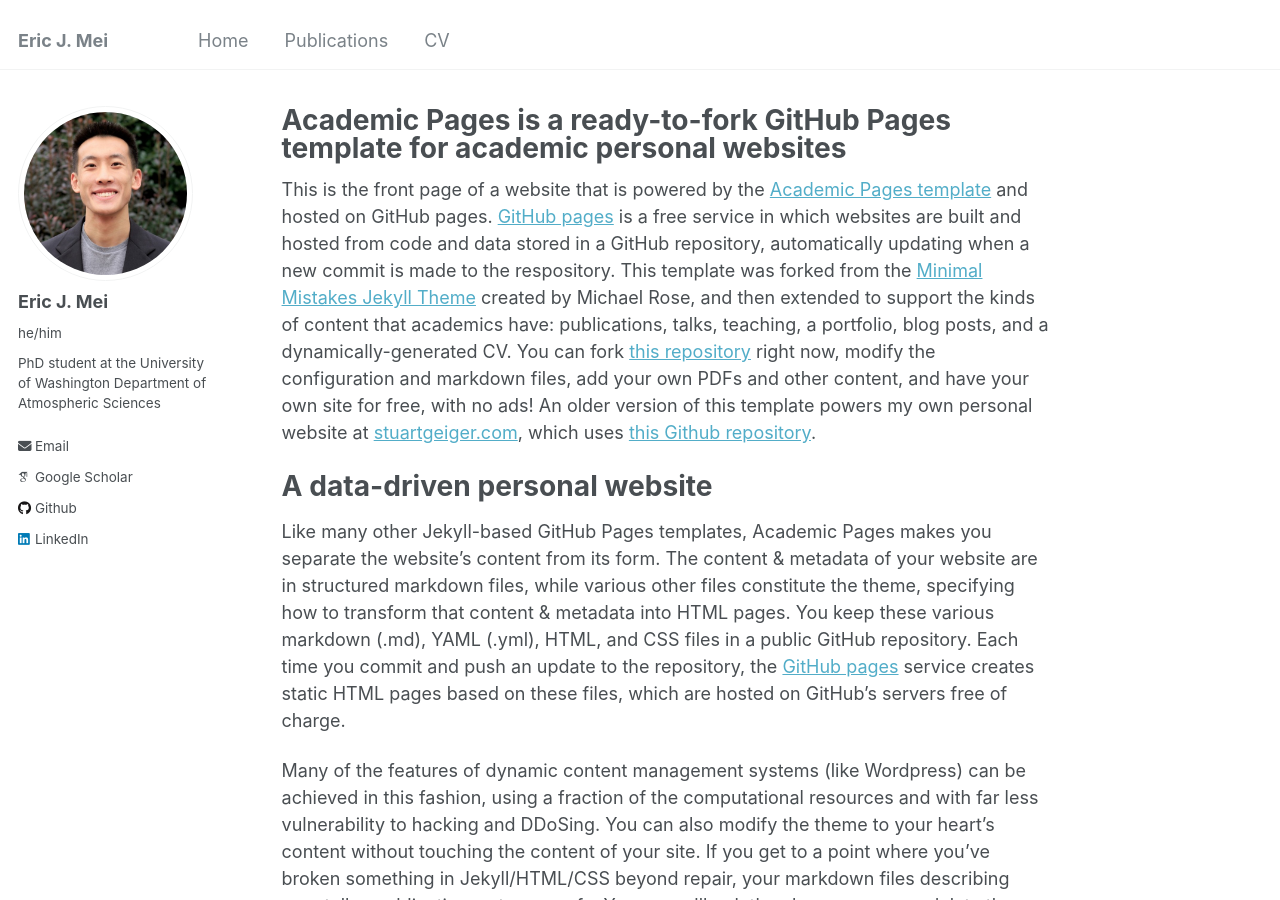
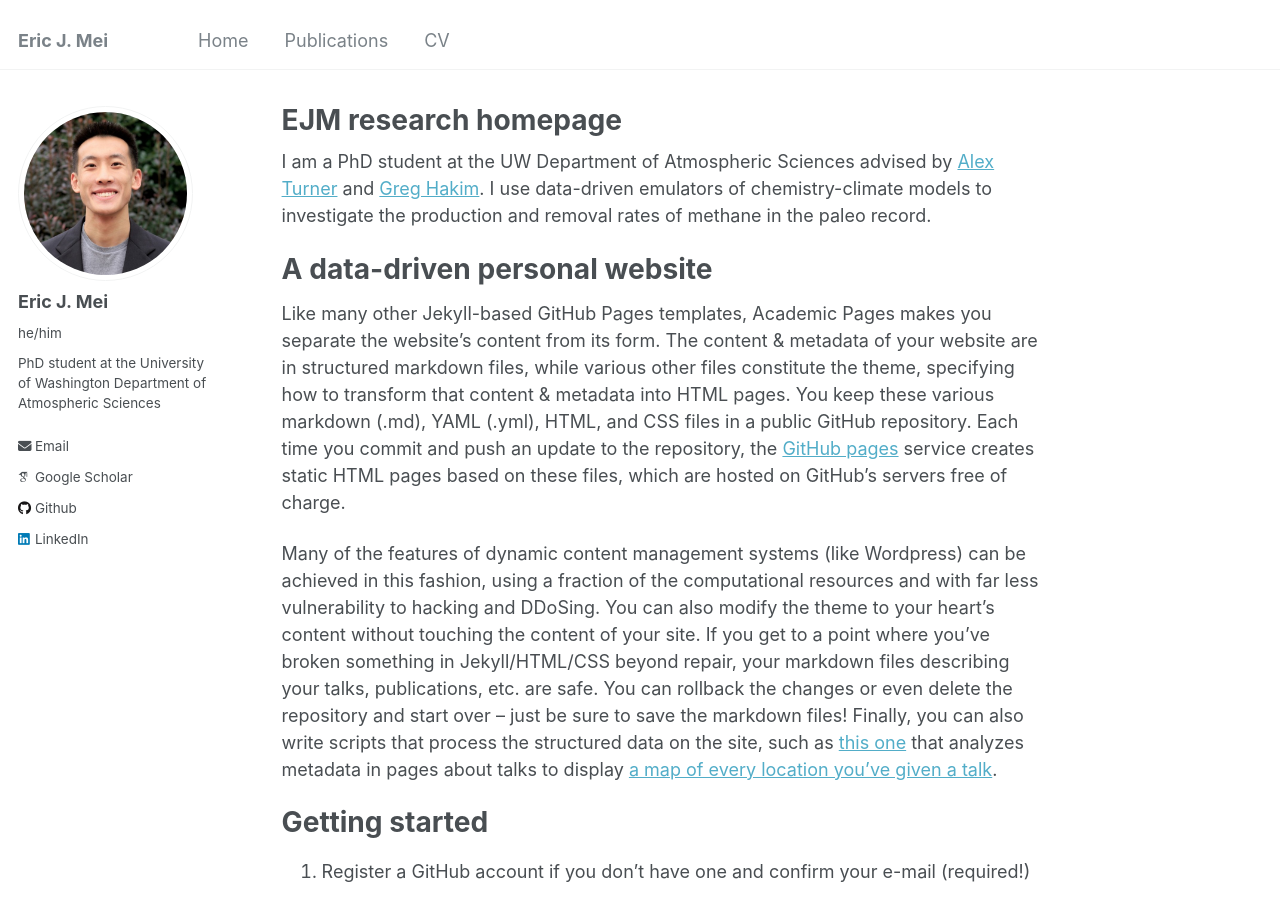
Before and after one commit to ericjmei/ericjmei.github.io, a Jekyll site: the page built from _pages/about.md, in a window 1280 px wide and 900 px high. Built offline with Jekyll 4.4.1, drawn with Linux system fonts in a browser that asks for light colours; some web fonts are replaced.

Commit message:
Update about.md

```diff
--- a/_pages/about.md
+++ b/_pages/about.md
@@ -1,13 +1,13 @@
 ---
 permalink: /
-title: "Academic Pages is a ready-to-fork GitHub Pages template for academic personal websites"
+title: "EJM research homepage"
 author_profile: true
 redirect_from:
   - /about/
   - /about.html
 ---
 
-This is the front page of a website that is powered by the [Academic Pages template](https://github.com/academicpages/academicpages.github.io) and hosted on GitHub pages. [GitHub pages](https://pages.github.com) is a free service in which websites are built and hosted from code and data stored in a GitHub repository, automatically updating when a new commit is made to the respository. This template was forked from the [Minimal Mistakes Jekyll Theme](https://mmistakes.github.io/minimal-mistakes/) created by Michael Rose, and then extended to support the kinds of content that academics have: publications, talks, teaching, a portfolio, blog posts, and a dynamically-generated CV. You can fork [this repository](https://github.com/academicpages/academicpages.github.io) right now, modify the configuration and markdown files, add your own PDFs and other content, and have your own site for free, with no ads! An older version of this template powers my own personal website at [stuartgeiger.com](http://stuartgeiger.com), which uses [this Github repository](https://github.com/staeiou/staeiou.github.io).
+I am a PhD student at the UW Department of Atmospheric Sciences advised by [Alex Turner](https://alexjturner.github.io/index.html) and [Greg Hakim](https://www.linkedin.com/in/greg-hakim-42945611/). I use data-driven emulators of chemistry-climate models to investigate the production and removal rates of methane in the paleo record.
 
 A data-driven personal website
 ======
```
